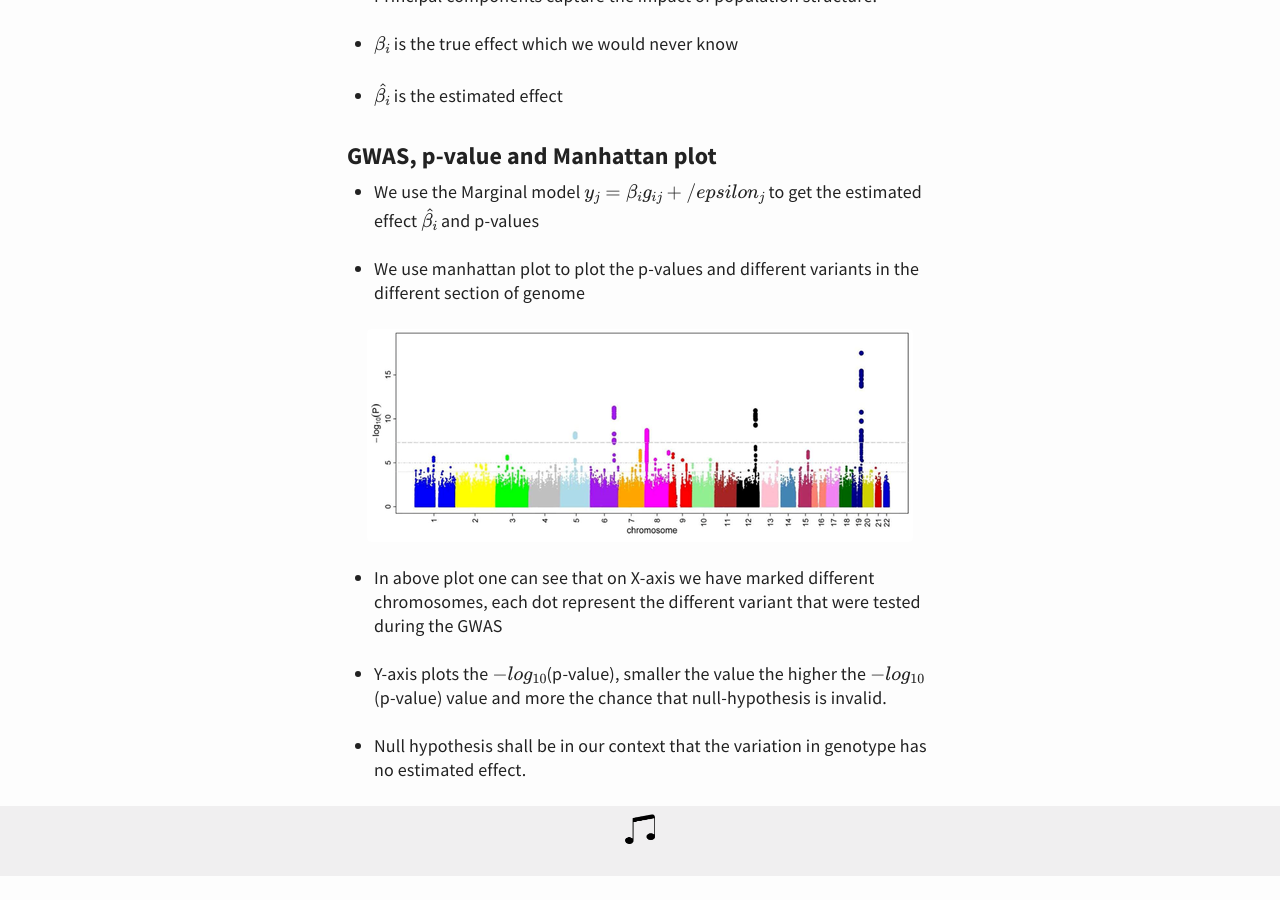
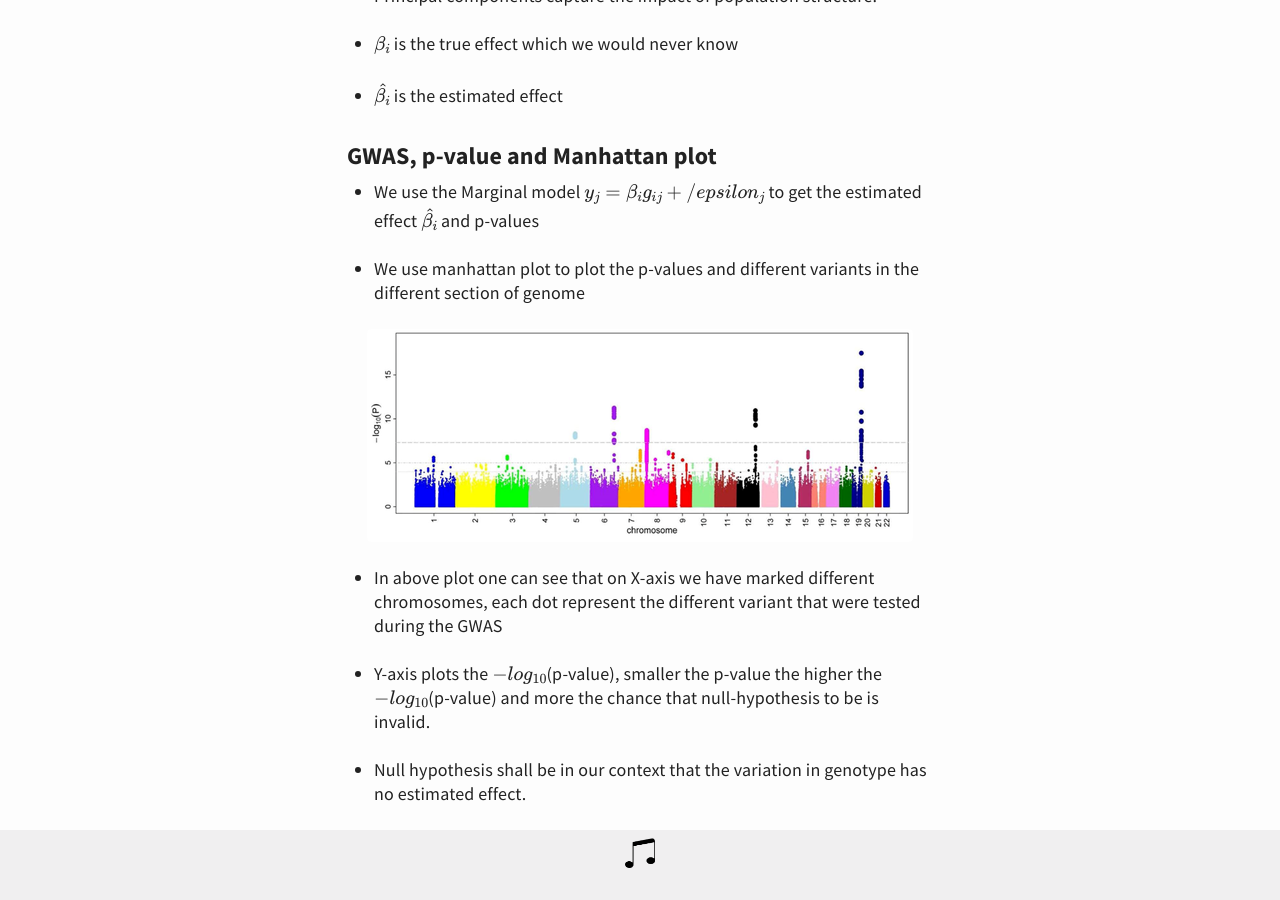
Before and after one commit to webhash/webhash.github.io, a Jekyll site: the page built from _posts/2020-11-27-basics-of-GWAS.md, in a window 1280 px wide and 900 px high, scrolled down 2812 px. Built offline with Jekyll 4.4.1, drawn with Linux system fonts in a browser that asks for light colours; formulas are drawn with MathJax 3; before the commit the page ends 3688 px from its top, so only the background shows below that.

Commit message:
Update 2020-11-27-basics-of-GWAS.md

```diff
--- a/_posts/2020-11-27-basics-of-GWAS.md
+++ b/_posts/2020-11-27-basics-of-GWAS.md
@@ -113,6 +113,6 @@ $$ y_i = \beta_{sex}S_j + \beta_{age}A_j + \beta_{PC1}PC_{1j} + \beta_{PC2}PC_{2
 
 - In above plot one can see that on X-axis we have marked different chromosomes, each dot represent the different variant that were tested during the GWAS
 
-- Y-axis plots the $$-log_{10}$$(p-value), smaller the value the higher the $$-log_{10}$$(p-value) value and more the chance that null-hypothesis is invalid.
+- Y-axis plots the $$-log_{10}$$(p-value), smaller the p-value the higher the $$-log_{10}$$(p-value) and more the chance that null-hypothesis to be is invalid.
 
 - Null hypothesis shall be in our context that the variation in genotype has no estimated effect.
```
